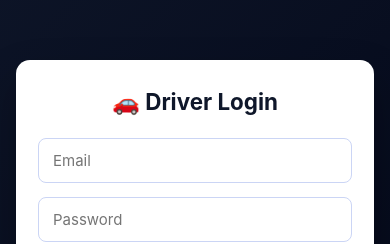
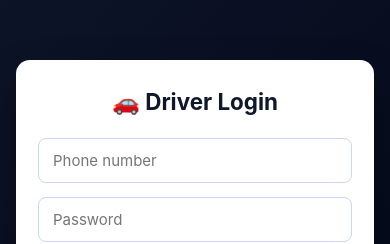
Before and after one commit to obatheboy/private-driver-booking-system, a React app in the folder frontend/: page /driver/login in a window 390 px wide. Shown: the part 230-474 px from the top of the page. Built offline with nearby package versions, Linux system fonts and the light colour scheme; no server answers; the HTML template or start-up script is replaced by a standard one.

Commit message:
Fix driver login to use phone instead of email

```diff
--- a/frontend/src/pages/DriverLogin.jsx
+++ b/frontend/src/pages/DriverLogin.jsx
@@ -4,7 +4,7 @@ import { setToken, getToken } from "../auth/auth";
 import "./driverLogin.css";
 
 function DriverLogin() {
-  const [email, setEmail] = useState("");
+  const [phone, setPhone] = useState("");
   const [password, setPassword] = useState("");
   const [loading, setLoading] = useState(false);
   const navigate = useNavigate();
@@ -18,8 +18,8 @@ function DriverLogin() {
   }, [navigate]);
 
   const handleLogin = async () => {
-    if (!email || !password) {
-      alert("Email and password required");
+    if (!phone || !password) {
+      alert("Phone number and password required");
       return;
     }
 
@@ -31,7 +31,7 @@ function DriverLogin() {
         {
           method: "POST",
           headers: { "Content-Type": "application/json" },
-          body: JSON.stringify({ email, password }),
+          body: JSON.stringify({ phone, password }),
         }
       );
 
@@ -63,10 +63,10 @@ function DriverLogin() {
         <h2>🚗 Driver Login</h2>
 
         <input
-          type="email"
-          placeholder="Email"
-          value={email}
-          onChange={(e) => setEmail(e.target.value)}
+          type="tel"
+          placeholder="Phone number"
+          value={phone}
+          onChange={(e) => setPhone(e.target.value)}
         />
 
         <input
```
